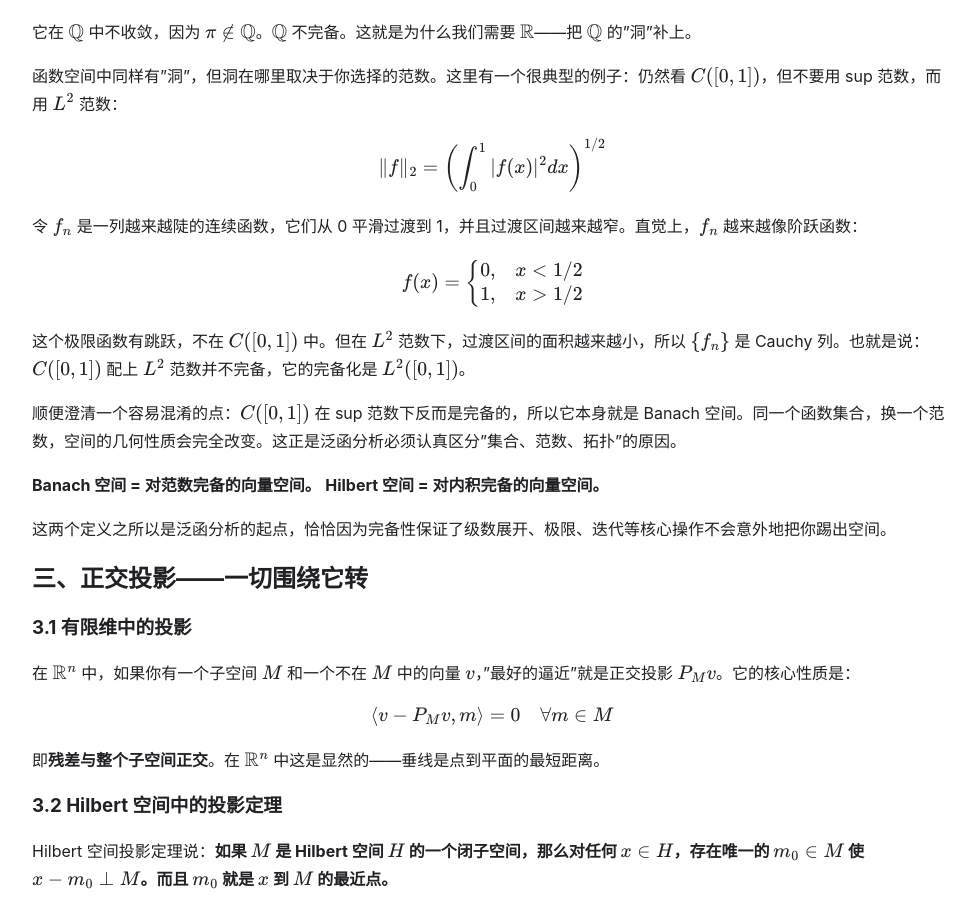
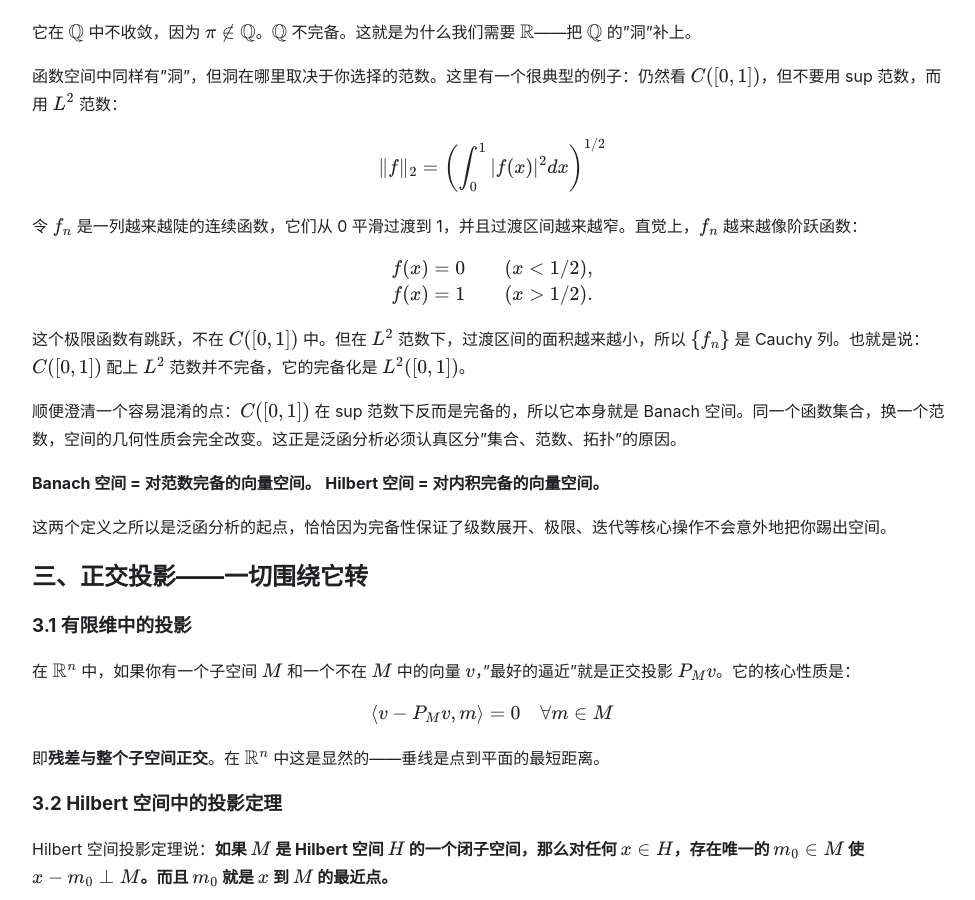
Before and after one commit to qiandu2006/awesome-math, a Jekyll site: the page built from chapter-03-functional-analysis/chapter.md, in a window 1280 px wide and 900 px high, scrolled down 1659 px. Shown: the whole window, without its empty margins (148-1123 px from the left). Built offline with Jekyll 4.4.1, drawn with Linux system fonts in a browser that asks for light colours; our own code applies the rules of GitHub Pages for plain Markdown files.

Commit message:
fix: stabilize chapter 3 piecewise formula

```diff
--- a/chapter-03-functional-analysis/chapter.md
+++ b/chapter-03-functional-analysis/chapter.md
@@ -60,11 +60,10 @@ $$
 令 $f_n$ 是一列越来越陡的连续函数，它们从 0 平滑过渡到 1，并且过渡区间越来越窄。直觉上，$f_n$ 越来越像阶跃函数：
 
 $$
-f(x)=
-\begin{cases}
-0, & x < 1/2 \\
-1, & x > 1/2
-\end{cases}
+\begin{aligned}
+f(x)&=0 &&(x<1/2),\\
+f(x)&=1 &&(x>1/2).
+\end{aligned}
 $$
 
 这个极限函数有跳跃，不在 $C([0,1])$ 中。但在 $L^2$ 范数下，过渡区间的面积越来越小，所以 $\lbrace f_n\rbrace$ 是 Cauchy 列。也就是说：$C([0,1])$ 配上 $L^2$ 范数并不完备，它的完备化是 $L^2([0,1])$。
```
